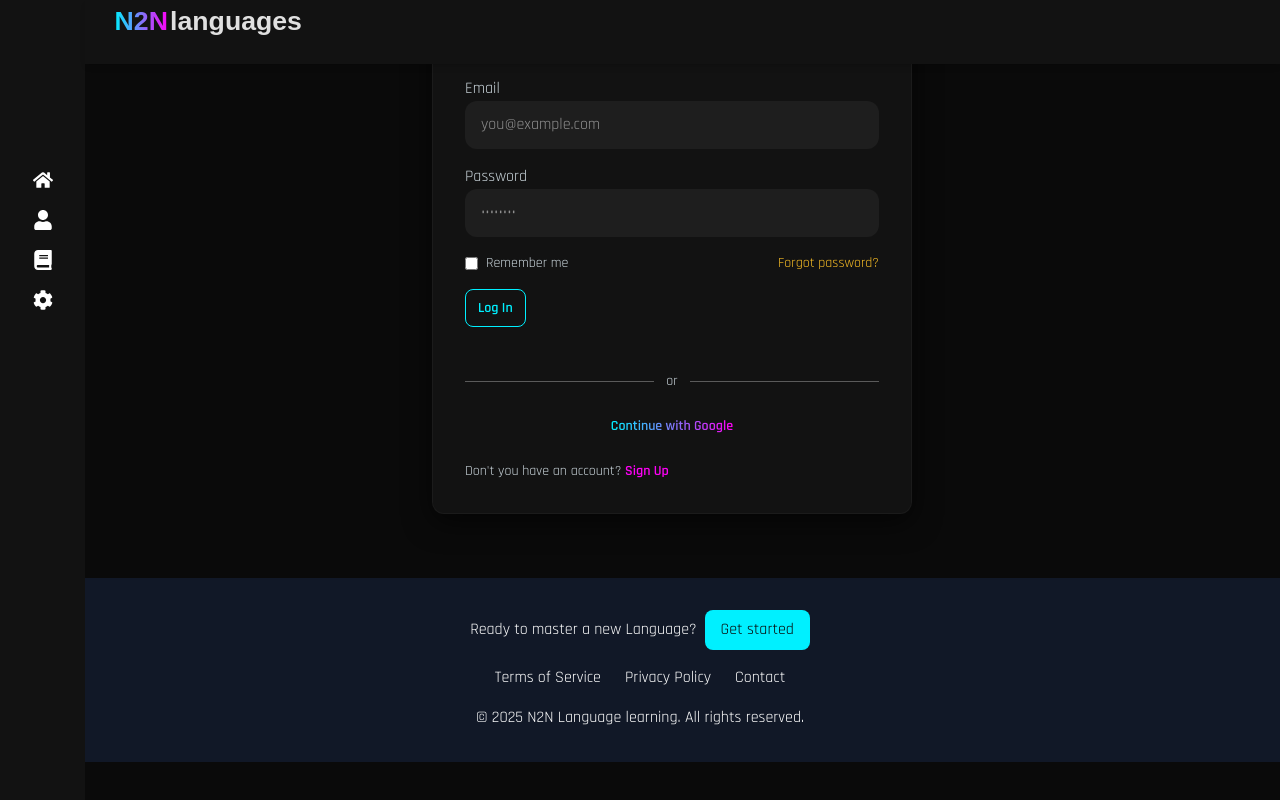
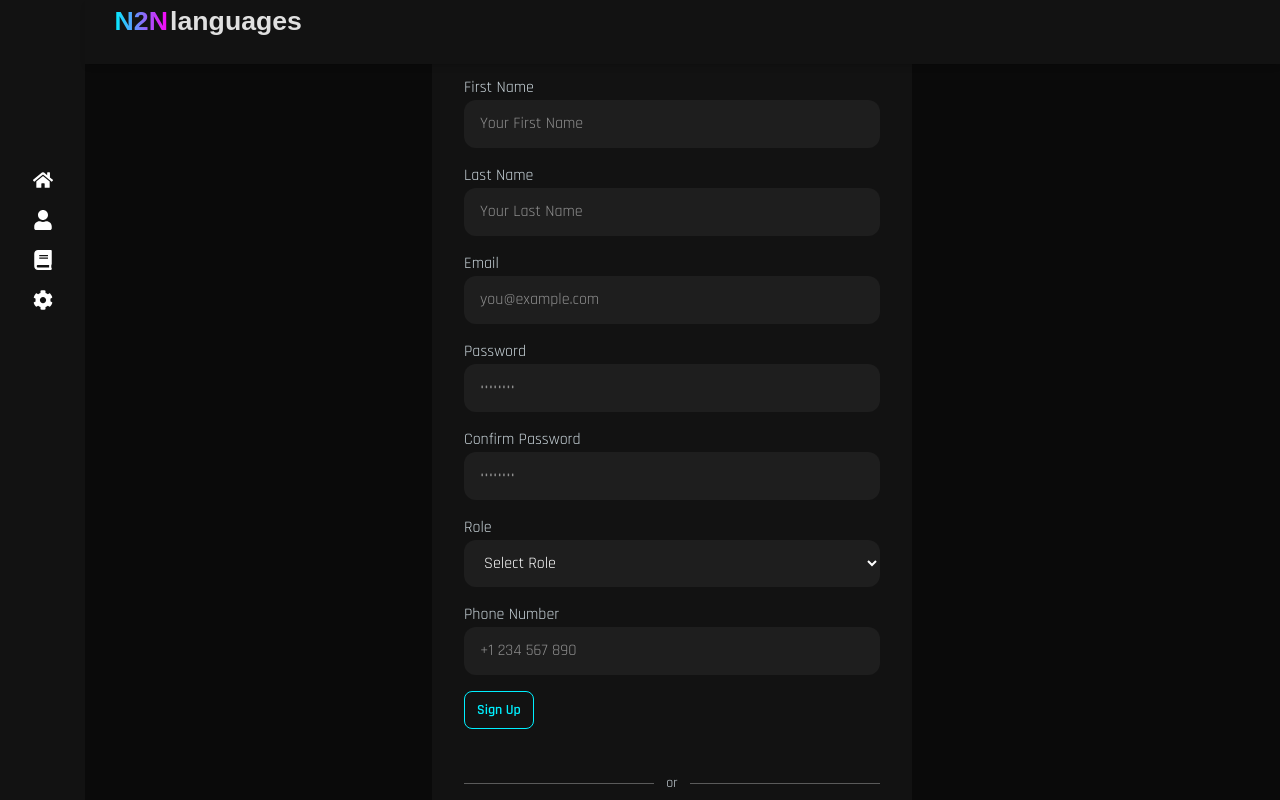
Before and after one commit to pedrambabazadeh/leitner_next, a Next.js app: page /sign-up in a window 1280 px wide. Shown: the top 800 px of the page. Built offline with nearby package versions, Linux system fonts and the light colour scheme.

Commit message:
sign-up form initialized

```diff
--- a/app/log-in/page.jsx
+++ b/app/log-in/page.jsx
@@ -1,6 +1,7 @@
 "use client"
 
 import React from 'react'
+import Link from 'next/link';
 import {Formik, Form, Field, ErrorMessage} from 'formik';
 import * as Yup from 'yup';
 
@@ -54,7 +55,7 @@ const LogIn = () => {
           </div>
           <div className="mt-4">
             <button className="btn-back-gradient-empty w-full text-center px-3 py-2 text-sm rounded-lg hover:scale-105 transition font-semibold"> <span> Continue with Google</span></button>
-            <p className="text-[#C9D4DA] text-sm mt-4">Don't you have an account? <a href="#" className="text-[var(--color-accent)] font-semibold">Sign Up</a></p>
+            <p className="text-[#C9D4DA] text-sm mt-4">Don't you have an account? <Link href="/sign-up" className="text-[var(--color-accent)] font-semibold">Sign Up</Link></p>
           </div>
         </Form>
       </Formik>
--- a/app/sign-up/page.jsx
+++ b/app/sign-up/page.jsx
@@ -1,64 +1,111 @@
 "use client"
 
 import React from 'react'
-import {Formik, Form, Field, ErrorMessage} from 'formik';
+import { Formik, Form, Field, ErrorMessage } from 'formik';
 import * as Yup from 'yup';
 
-const LogIn = () => {
+const SignUp = () => {
 
   const initialValues = {
     name: '',
+    lastName: '',
     email: '',
     password: '',
+    confirmPassword: '',
+    role: '',
+    phone: '',
   };
 
-  // it is similar to lig-in for now
-  // we will change it later
-  // when we have the backend ready
-
   const validationSchema = Yup.object({
-    name: Yup.string().required('Name is required'),
+    name: Yup.string().required('First Name is required'),
+    lastName: Yup.string().required('Last Name is required'),
     email: Yup.string().email('Invalid email').required('Email is required'),
-    password: Yup.string().min(6, 'Password must be at least 6 characters').required('Password is required'),
+    password: Yup.string()
+      .min(6, 'Password must be at least 6 characters')
+      .required('Password is required'),
+    confirmPassword: Yup.string()
+      .oneOf([Yup.ref('password'), null], 'Passwords must match')
+      .required('Confirm Password is required'),
+    role: Yup.string().oneOf(['researcher', 'normal', 'tutor'], 'Role is required').required('Role is required'),
+    phone: Yup.string().matches(/^\+?\d*$/, 'Invalid phone number').notRequired(),
   });
 
   return (
-    <div className="log-in-container p-8 mx-auto rounded-xl bg-[var(--color-surface)] text-white w-full max-w-[480px]">
-        <h2 style={{fontWeight:700}} className="mb-3 text-2xl text-[var(--color-primary)]">Log In to N2N</h2>
+    <div className="sign-up-container p-8 mx-auto rounded-xl bg-[var(--color-surface)] text-white w-full max-w-[480px]">
+      <h2 style={{ fontWeight: 700 }} className="mb-3 text-2xl text-[var(--color-primary)]">Sign Up for N2N</h2>
       <Formik initialValues={initialValues} validationSchema={validationSchema}>
-        <Form  id="login-form">
+        <Form id="signup-form">
+          <div className="mb-4">
+            <label className='mb-2 text-[#C9D4DA]' htmlFor="name">First Name</label>
+            <Field type="text" id="name" name="name"
+              placeholder='Your First Name'
+              className="w-full focus-secondary py-3 px-4 rounded-xl bg-[rgba(255,255,255,0.05)]" />
+            <ErrorMessage name="name" component="div" className="text-red-500 text-sm mt-1"/>
+          </div>
+          <div className="mb-4">
+            <label className='mb-2 text-[#C9D4DA]' htmlFor="lastName">Last Name</label>
+            <Field type="text" id="lastName" name="lastName"
+              placeholder='Your Last Name'
+              className="w-full focus-secondary py-3 px-4 rounded-xl bg-[rgba(255,255,255,0.05)]" />
+            <ErrorMessage name="lastName" component="div" className="text-red-500 text-sm mt-1"/>
+          </div>
           <div className="mb-4">
             <label className='mb-2 text-[#C9D4DA]' htmlFor="email">Email</label>
-              <Field  type="email" id="email" name="email"
-                required autoComplete='email' placeholder='you@example.com'
+            <Field type="email" id="email" name="email"
+              placeholder='you@example.com'
               className="w-full focus-secondary py-3 px-4 rounded-xl bg-[rgba(255,255,255,0.05)]" />
+            <ErrorMessage name="email" component="div" className="text-red-500 text-sm mt-1"/>
           </div>
           <div className="mb-4">
             <label className='mb-2 text-[#C9D4DA]' htmlFor="password">Password</label>
             <Field type="password" id="password" name="password"
-              required autoComplete='current-password' placeholder='••••••••'
+              placeholder='••••••••'
               className="w-full focus-secondary py-3 px-4 rounded-xl bg-[rgba(255,255,255,0.05)]" />
+            <ErrorMessage name="password" component="div" className="text-red-500 text-sm mt-1"/>
           </div>
-          <div className="flex items-center justify-between mb-4">
-            <label className="flex gap-2 items-center">
-              <Field type="checkbox" id="remember" name="remember" className="accent-[var(--color-primary)]" />
-              <span className="text-[#C9D4DA] text-sm">Remember me</span>
-            </label>
-            <a href="#" className="text-[var(--color-secondary)] text-sm no-underline">Forgot password?</a>
+          <div className="mb-4">
+            <label className='mb-2 text-[#C9D4DA]' htmlFor="confirmPassword">Confirm Password</label>
+            <Field type="password" id="confirmPassword" name="confirmPassword"
+              placeholder='••••••••'
+              className="w-full focus-secondary py-3 px-4 rounded-xl bg-[rgba(255,255,255,0.05)]" />
+            <ErrorMessage name="confirmPassword" component="div" className="text-red-500 text-sm mt-1"/>
+          </div>
+          <div className="mb-4">
+            <label className='mb-2 text-[#C9D4DA]' htmlFor="role">Role</label>
+            <Field as="select" id="role" name="role"
+              className="w-full focus-secondary py-3 px-4 rounded-xl bg-[rgba(255,255,255,0.05)]">
+              <option value="">Select Role</option>
+              <option value="researcher">Researcher</option>
+              <option value="normal">Normal User</option>
+              <option value="tutor">Tutor</option>
+            </Field>
+            <ErrorMessage name="role" component="div" className="text-red-500 text-sm mt-1"/>
+          </div>
+          <div className="mb-4">
+            <label className='mb-2 text-[#C9D4DA]' htmlFor="phone">Phone Number</label>
+            <Field type="text" id="phone" name="phone"
+              placeholder='+1 234 567 890'
+              className="w-full focus-secondary py-3 px-4 rounded-xl bg-[rgba(255,255,255,0.05)]" />
+            <ErrorMessage name="phone" component="div" className="text-red-500 text-sm mt-1"/>
           </div>
           <div className="flex gap-3">
             <button type="submit" className="btn-primary-empty font-semibold px-3 py-2 text-sm rounded-lg hover:scale-105 transition">
-              <span>Log In</span></button>
+              <span>Sign Up</span>
+            </button>
           </div>
           <div id="status" role="status" className='min-h-[24px]'></div>
-          <div className="flex items-center  gap-3 mt-5">
+          <div className="flex items-center gap-3 mt-5">
             <div className="flex-1 h-[1px] bg-[rgba(255,255,255,0.3)]"></div>
             <span className="text-[#C9D4DA] text-sm">or</span>
             <div className="flex-1 h-[1px] bg-[rgba(255,255,255,0.3)]"></div>
           </div>
           <div className="mt-4">
-            <button className="btn-back-gradient-empty w-full text-center px-3 py-2 text-sm rounded-lg hover:scale-105 transition font-semibold"> <span> Continue with Google</span></button>
-            <p className="text-[#C9D4DA] text-sm mt-4">Don't you have an account? <a href="#" className="text-[var(--color-accent)] font-semibold">Sign Up</a></p>
+            <button className="btn-back-gradient-empty w-full text-center px-3 py-2 text-sm rounded-lg hover:scale-105 transition font-semibold">
+              <span>Continue with Google</span>
+            </button>
+            <p className="text-[#C9D4DA] text-sm mt-4">
+              Already have an account? <a href="#" className="text-[var(--color-accent)] font-semibold">Log In</a>
+            </p>
           </div>
         </Form>
       </Formik>
@@ -66,4 +113,4 @@ const LogIn = () => {
   )
 }
 
-export default LogIn
+export default SignUp
```
Lines whose indentation alone changed are shown as unchanged.
